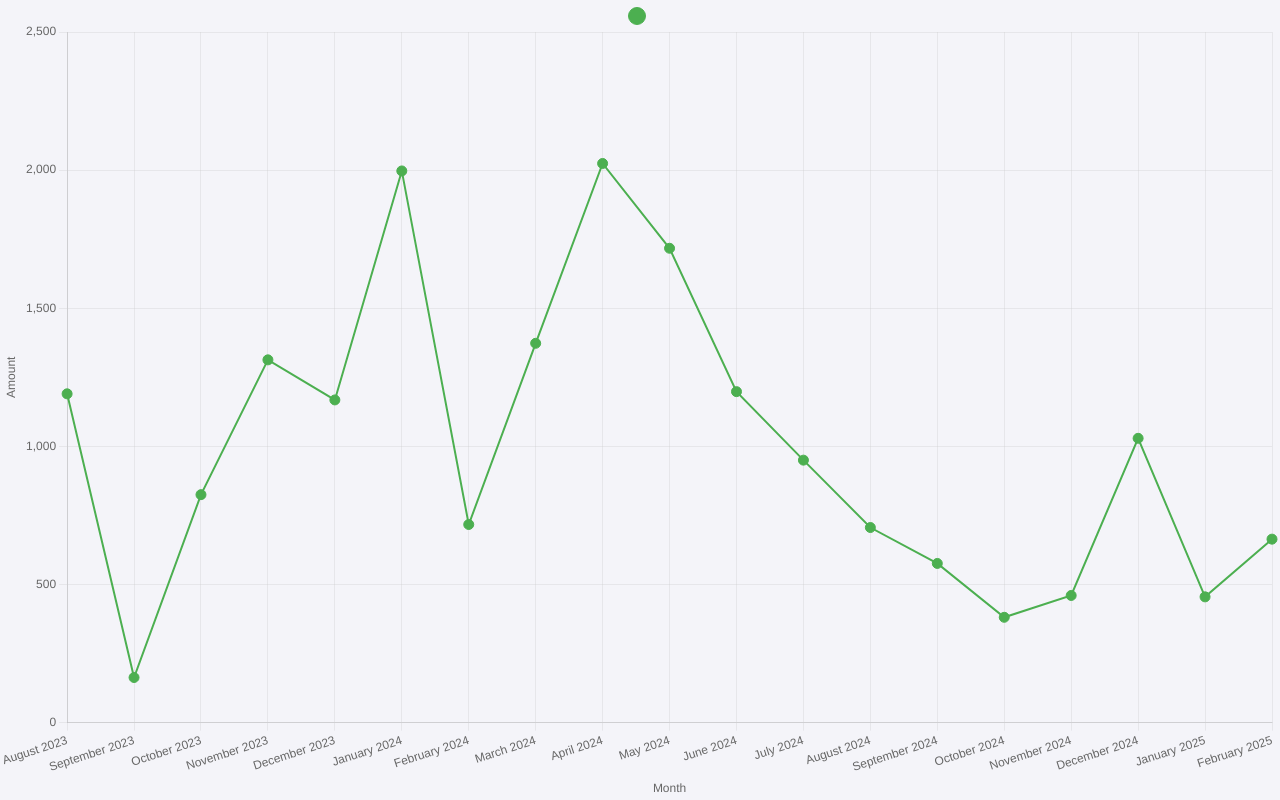
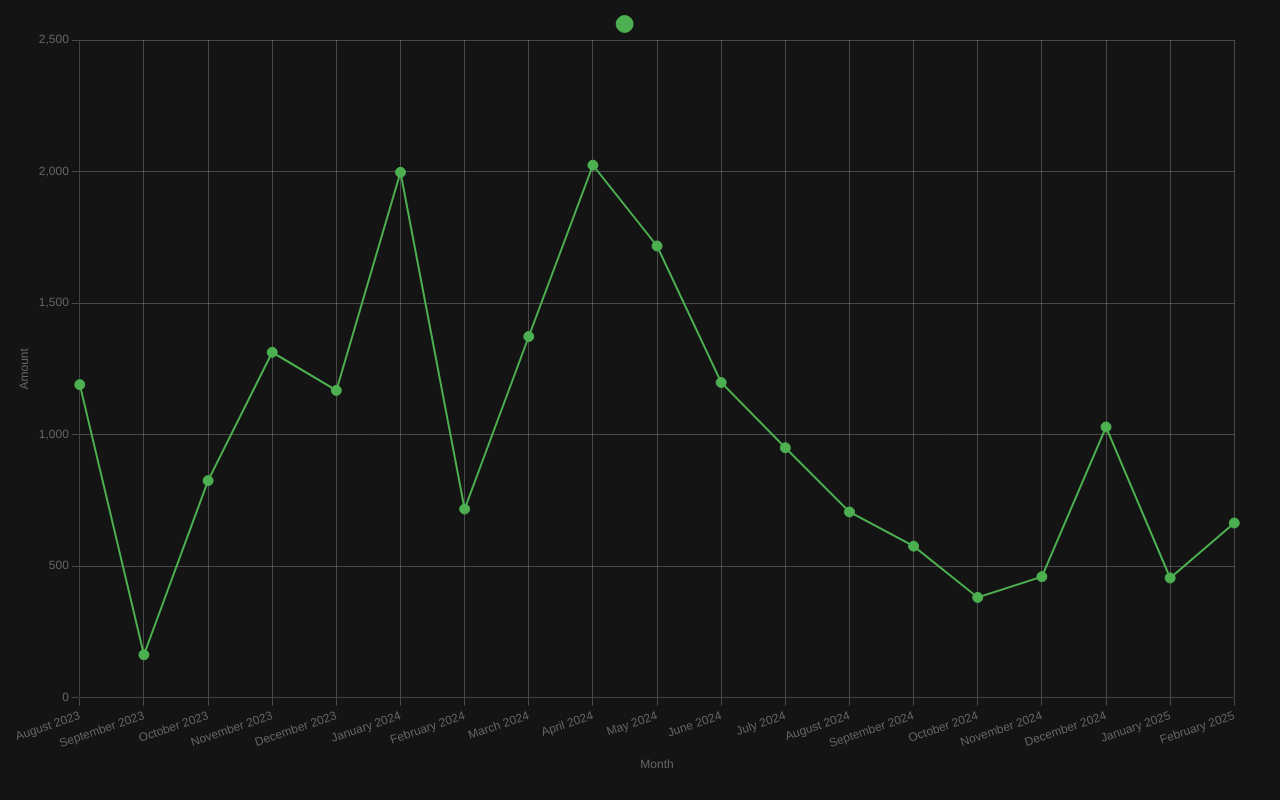
Before and after one commit to StarCorvus5/StartisticalMachine, a plain HTML site: page index.html in a window 1280 px wide. Drawn offline with nearby package versions, Linux system fonts and the light colour scheme.

Commit message:
Update index.html

```diff
--- a/index.html
+++ b/index.html
@@ -8,12 +8,12 @@
         body, html {
             margin: 0;
             padding: 0;
-            width: 100%;
-            height: 100%;
+            width: 98%;
+            height: 98%;
             display: flex;
             justify-content: center;
             align-items: center;
-            background-color: #f4f4f9;
+            background-color: #141414;
         }
         #monthlyGraph {
             width: 90%;
```
